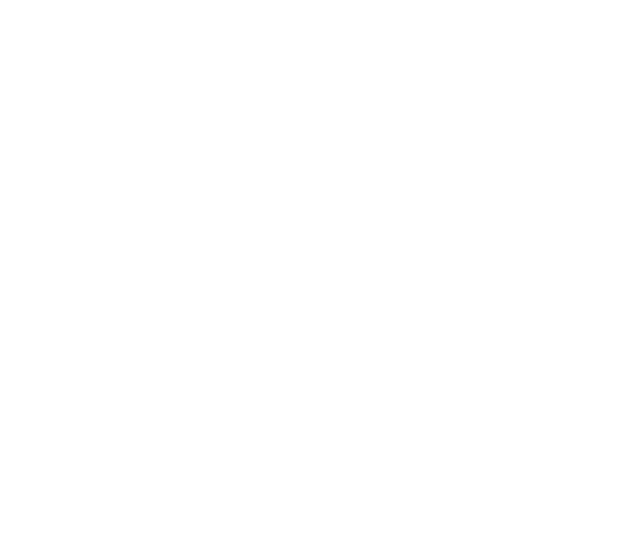
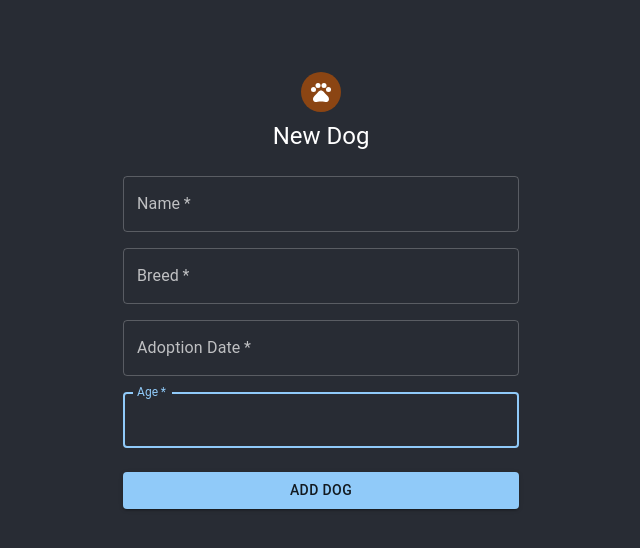
Before and after one commit to MichaelSault/DAFTD-React, a React (Create React App) app in the folder dataDog/: page /addDog in a window 1280 px wide. Before the commit this address had no page. Shown: the top 548 px of the page, without its empty margins (319-959 px from the left). Built offline with nearby package versions, Linux system fonts and the light colour scheme.

Commit message:
added createdog frontend

```diff
--- a/dataDog/src/App.js
+++ b/dataDog/src/App.js
@@ -3,6 +3,7 @@
 import Login from './component/login.component';
 import SignUp from './component/signup.component';
 import Adopt from './component/dogAdoption.component';
+import CreateDog from './component/createDog.component';
 
 import './App.css';
 
@@ -16,6 +17,7 @@
         <Route path='/login' element={<Login/>}/>
         <Route path='/signup' element={<SignUp/>}/>
         <Route path='/adopt' element={<Adopt/>}/>
+        <Route path='/addDog' element={<CreateDog/>}/>
       </Routes>
     </BrowserRouter>
     </>
--- /dev/null
+++ b/dataDog/src/component/createDog.component.js
@@ -0,0 +1,153 @@
+import * as React from 'react';
+import Avatar from '@mui/material/Avatar';
+import Button from '@mui/material/Button';
+import CssBaseline from '@mui/material/CssBaseline';
+import TextField from '@mui/material/TextField';
+import Link from '@mui/material/Link';
+import Grid from '@mui/material/Grid';
+import Box from '@mui/material/Box';
+import PetsIcon from '@mui/icons-material/Pets';
+import Typography from '@mui/material/Typography';
+import Container from '@mui/material/Container';
+import { createTheme, ThemeProvider } from '@mui/material/styles';
+import { useState } from 'react';
+
+const darkTheme = createTheme({
+    palette: {
+        mode: 'dark',
+        background: {
+            default: "#282c34"
+        }
+    }
+});
+
+export default function CreateDog() {
+    const [returnedData, setReturnedData] = useState({DogID: 0, Name: '', Breed: '', AdoptDate: '', Age: ''});
+    const [dog, setDog] = useState({DogID: 0, Name: '', Breed: '', AdoptDate: '', Age: ''});
+
+  const handleSubmit = (event) => {
+    event.preventDefault();
+    const data = new FormData(event.currentTarget);
+    console.log({
+        ownerName: data.get('ownerName'),
+        email: data.get('email'),
+        password: data.get('password'),
+    });
+  };
+
+  const setInput = (e) => {
+    const {name, value} = e.target;
+    console.log(value);
+    if (name === 'EmployeeID' || name === 'Age'){
+      setDog(prevState => ({
+        ...prevState,
+        [name]: parseInt(value)
+      }));
+      return;
+    }
+    setDog(prevState => ({
+      ...prevState,
+      [name]: value
+    }));
+  }
+
+  const createDogProfile = async () => {
+    const newData = await fetch('http://localhost:5000/createDog', {
+      method: 'POST',
+      headers: {
+        'Content-Type': 'application/json',
+        'Accept': 'application/json'
+      },
+      body: JSON.stringify({
+        ...dog
+      })
+    })
+    .then(res => res.json());
+    console.log(newData);
+    setReturnedData(newData[0])
+  }
+
+  return (
+    <ThemeProvider theme={darkTheme}>
+      <Container component="main" maxWidth="xs">
+        <CssBaseline />
+        <Box
+          sx={{
+            marginTop: 8,
+            display: 'flex',
+            flexDirection: 'column',
+            alignItems: 'center',
+          }}
+        >
+          <Avatar sx={{ m: 1, bgcolor: 'saddlebrown', color: 'white', fontSize: 'large' }}>
+              <PetsIcon />
+          </Avatar>
+          <Typography component="h1" variant="h5">
+            New Dog
+          </Typography>
+          <Box component="form" noValidate onSubmit={handleSubmit} sx={{ mt: 3 }}>
+            <Grid container spacing={2}>
+              <Grid item xs={12} sm={12}>
+                <TextField
+                  autoComplete="dog-name"
+                  name="dogName"
+                  required
+                  fullWidth
+                  id="dogName"
+                  label="Name"
+                  onChange={setInput}
+                  autoFocus
+                />
+              </Grid>
+              <Grid item xs={12} sm={12}>
+                <TextField
+                  autoComplete="dog-breed"
+                  name="dogBreed"
+                  required
+                  fullWidth
+                  id="dogBreed"
+                  label="Breed"
+                  onChange={setInput}
+                  autoFocus
+                />
+              </Grid>
+              <Grid item xs={12} sm={12}>
+                  <TextField
+                    autoComplete="adopt-date"
+                    name="adoptDate"
+                    required
+                    fullWidth
+                    id="adoptDate"
+                    label="Adoption Date"
+                    onChange={setInput}
+                    autoFocus
+                  />
+                </Grid>
+                <Grid item xs={12} sm={12}>
+                  <TextField
+                    autoComplete="dog-age"
+                    name="dogAge"
+                    required
+                    fullWidth
+                    id="dogAge"
+                    label="Age"
+                    onChange={setInput}
+                    autoFocus
+                  />
+                </Grid>
+            </Grid>
+            <Button
+              type="submit"
+              fullWidth
+              variant="contained"
+              sx={{ mt: 3, mb: 2 }}
+              onClick={() => createDogProfile()}
+            >
+               Add Dog
+            </Button>
+          </Box>
+        </Box>
+      </Container>
+    </ThemeProvider>
+  );
+}
```
